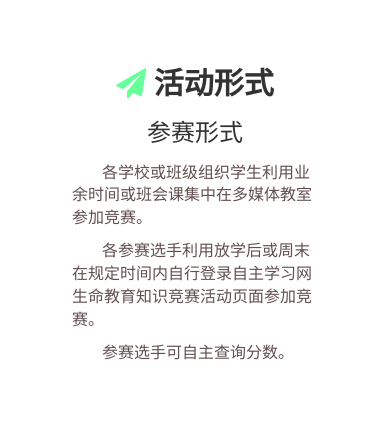
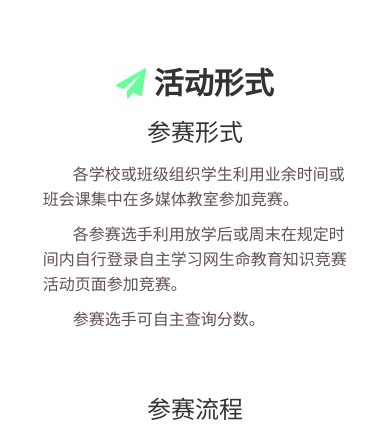
Before and after one commit to niaogege/ancient-poems-composition, a plain HTML site: page index.html in a window 390 px wide. Shown: the part 658-1084 px from the top of the page. Drawn offline with Linux system fonts and the light colour scheme.

Commit message:
change this responsive style of footer

```diff
--- a/styles/0913.css
+++ b/styles/0913.css
@@ -9,7 +9,20 @@ a{text-decoration: none;color:hsl(0,10%,10%);}
 .fa{color:#66FF99 !important;}
 .fa:hover{color:#CC0033 !important;}
 
-.content{font-size:2rem;margin-top:5rem;width:80%;margin:0 auto;padding:2rem 1rem;}
+.content{font-size:2rem;margin-top:5rem;margin:0 auto;padding:2rem 1rem;}
+
+@media screen and (min-width:960px){
+	.content{width:80%;}
+
+}
+@media screen and (max-width:960px){
+	.content{width:90%;}
+
+}
+@media screen and (max-width:660px){
+	.content{width:95%;}
+
+}
 .content>div{margin-bottom:6rem;text-align:center;}
 .content>div>h2{text-align:center;margin-bottom:2rem;font-weight:600;width:100%;font-family:"楷体";}
 #zubie img{transition:all 0.6s ease-in;-webkit-transition:all 0.6s ease-in;-moz-transition:all 0.6s ease-in;}
@@ -26,7 +39,7 @@ a{text-decoration: none;color:hsl(0,10%,10%);}
 .xiaoxue a:hover,.zhongxue a:hover{color:yellow;text-decoration:none;}
 
 .xingshi-cont{text-indent:30px;text-align:left;padding:5px 8px;margin-bottom:5rem;}
-.xingshi-cont p{color:hsl(0,10%,35%);font-size:1.6rem;}
+.xingshi-cont p{color:hsl(0,10%,35%);font-size:1.6rem;line-height:2.5rem;}
 .clearfix{clear:both;}
 .clearfix:after{content:'';clear:both;}
 #xingshi{display:block;}
@@ -39,13 +52,22 @@ a{text-decoration: none;color:hsl(0,10%,10%);}
 .footer{width:100%;}
 .footer-cont{width:100%;padding:2rem;background-color:hsla(120,70%,50%,0.6);margin:0 auto;}
 .footer-cont-up{width:20%;margin:2rem auto;}
-@media screen and (min-width:960px){
-.footer-cont-up img{outline:1px solid white;margin:0 2rem;}}
+
+@media screen and (min-width:961px){
+.footer-cont-up img{outline:1px solid white;margin:0 2rem;}
+}
+
 .footer-cont-up img:hover{box-shadow:0px 0px 10px 5px hsla(0,10%,30%,0.5);}
 
 .footer-cont-down{color:white;font-weight:500;margin:0 auto;width:100%;text-align:center;}
 .footer-cont-down h4{line-height:3rem;text-transform:uppercase;}
 .footer-cont-down h4 a{color:#993366;}
-@media screen and (max-width:660px){
+
+
+@media screen and (min-width:661px) and (max-width:960px){
 .footer-cont-up img{outline:1px solid white;margin:2rem;}
 	}
+
+	@media screen and (max-width:660px){
+.footer-cont-up img{outline:2px solid white;margin:2rem;}
+	}
```
